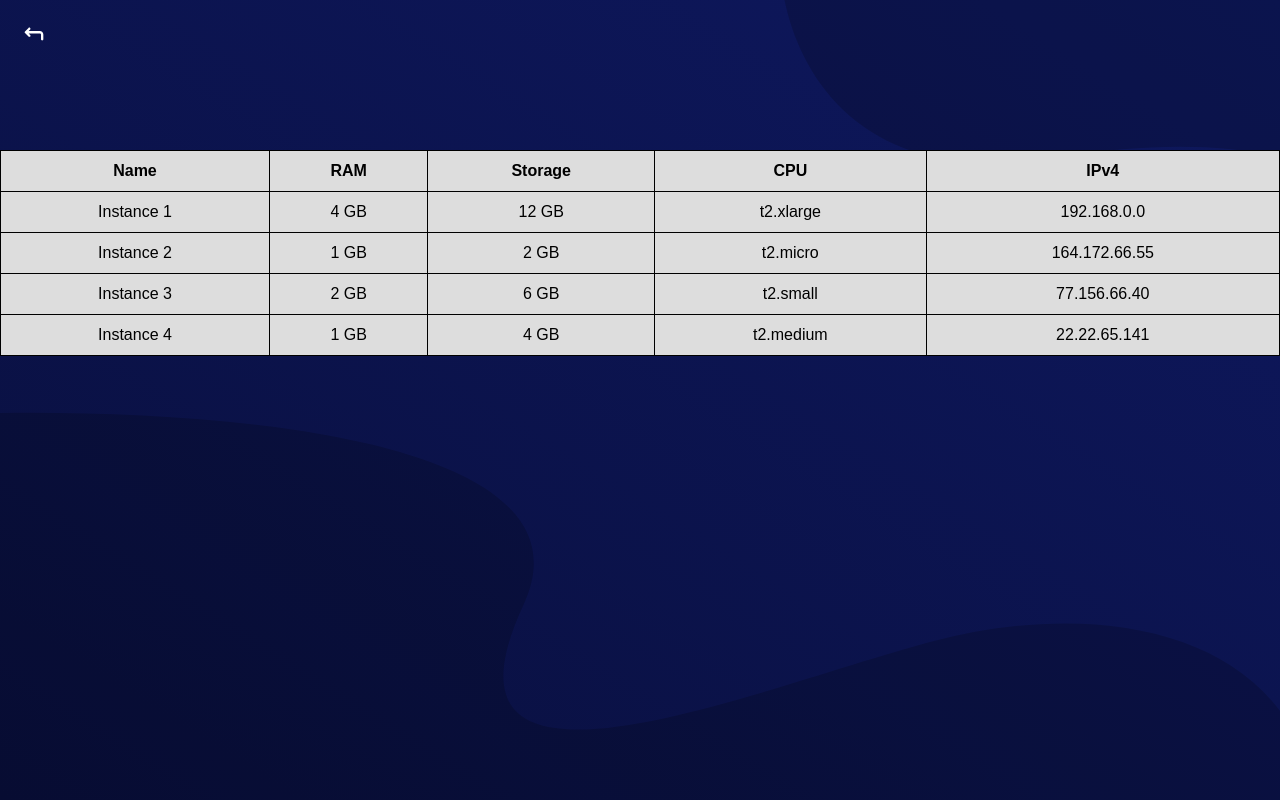
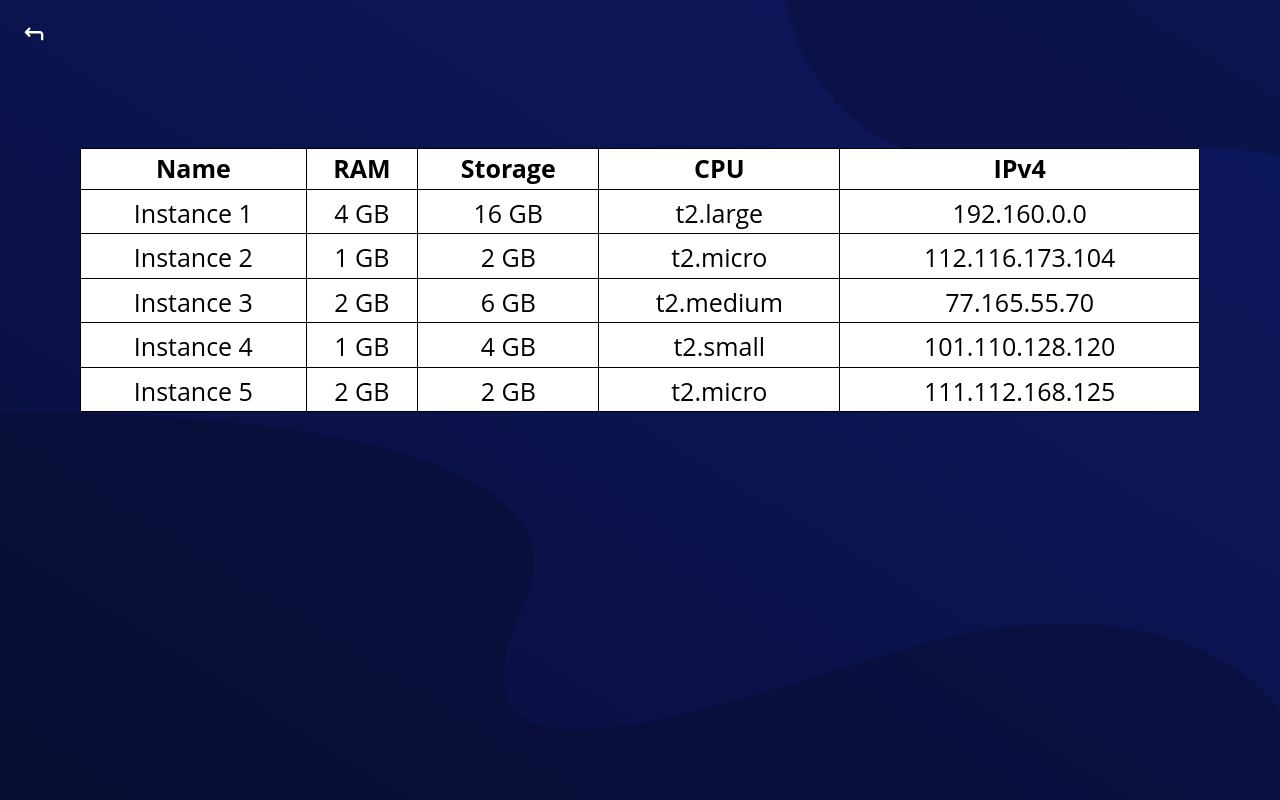
Before and after one commit to The-Varieties/ciso-front-end, a React (Create React App) app: page /database-page in a window 1280 px wide. Built offline with nearby package versions, Linux system fonts and the light colour scheme.

Commit message:
latest version of database table

```diff
--- a/src/components/database/database.jsx
+++ b/src/components/database/database.jsx
@@ -1,19 +1,22 @@
-import React from "react";
+import React, { useState }  from "react";
 import './index.css';
 import BackArrow from "../../components/backArrow";
+import data from "./testing-data.json";
 
 
-function DatabasePage(){
+const DatabasePage=()=>{
 
+    const [passdatabases, setPassDatabases] = useState(data);
 
     return(
-        <div class="">
-
+        <div>
             <div class="backarrow">
             <BackArrow backPath = "/"/>
             </div>
 
-            <table>
+            <div class="database-container">
+            <table class="db-table">
+            <thead>
             <tr>
                 <th>Name</th>
                 <th>RAM</th>
@@ -21,40 +24,22 @@ function DatabasePage(){
                 <th>CPU</th>
                 <th>IPv4</th>
             </tr>
-            <tr>
-                <td>Instance 1</td>
-                <td>4 GB</td>
-                <td>12 GB</td>
-                <td>t2.xlarge</td>
-                <td>192.168.0.0</td>
+            </thead>
+            <tbody>
+                {passdatabases.map((passdatabase)=> (
+                <tr>
+                <td>{passdatabase.Name}</td>
+                <td>{passdatabase.RAM}</td>
+                <td>{passdatabase.Storage}</td>
+                <td>{passdatabase.CPU}</td>
+                <td>{passdatabase.IPv4}</td>
             </tr>
-            <tr>
-
-            </tr>
-            <tr>
-                <td>Instance 2</td>
-                <td>1 GB</td>
-                <td>2 GB</td>
-                <td>t2.micro</td>
-                <td>164.172.66.55</td>
-            </tr>
-            <tr>
-                <td>Instance 3</td>
-                <td>2 GB</td>
-                <td>6 GB</td>
-                <td>t2.small</td>
-                <td>77.156.66.40</td>
-            </tr>
-            <tr>
-                <td>Instance 4</td>
-                <td>1 GB</td>
-                <td>4 GB</td>
-                <td>t2.medium</td>
-                <td>22.22.65.141</td>
-            </tr>
+            ))}
+            </tbody>
             </table>
+            </div>
         </div>
-    )
-}
+    );
+};
 
 export default DatabasePage;
--- a/src/components/database/index.css
+++ b/src/components/database/index.css
@@ -1,14 +1,24 @@
-table {
-    font-family: arial, sans-serif;
+.database-container{
+  display: flex;
+  flex-direction: column;
+  gap: 10px;
+  padding: 5rem;
+}
+
+.db-table {
   border-collapse: collapse;
   width: 100%;
-    margin-top: 8%;
-    background-color: #dddddd;
 }
 
 td, th {
   border: 1px solid black;
   text-align: left;
-    padding: 8px;
+  padding: 1px;
+  font-size: 25px;
   text-align: center;
+  background-color: #ffffff;
 }
+
+td{
+  padding-top: 5px;
+}
--- /dev/null
+++ b/src/components/database/testing-data.json
@@ -0,0 +1,37 @@
+[
+    {
+      "Name": "Instance 1",
+      "RAM": "4 GB",
+      "Storage": "16 GB",
+      "CPU": "t2.large",
+      "IPv4": "192.160.0.0"
+    },
+    {
+      "Name": "Instance 2",
+      "RAM": "1 GB",
+      "Storage": "2 GB",
+      "CPU": "t2.micro",
+      "IPv4": "112.116.173.104"
+    },
+    {
+      "Name": "Instance 3",
+      "RAM": "2 GB",
+      "Storage": "6 GB",
+      "CPU": "t2.medium",
+      "IPv4": "77.165.55.70"
+    },
+    {
+      "Name": "Instance 4",
+      "RAM": "1 GB",
+      "Storage": "4 GB",
+      "CPU": "t2.small",
+      "IPv4": "101.110.128.120"
+    },
+    {
+      "Name": "Instance 5",
+      "RAM": "2 GB",
+      "Storage": "2 GB",
+      "CPU": "t2.micro",
+      "IPv4": "111.112.168.125"
+    }
+  ]
```
Lines whose indentation alone changed are shown as unchanged.
